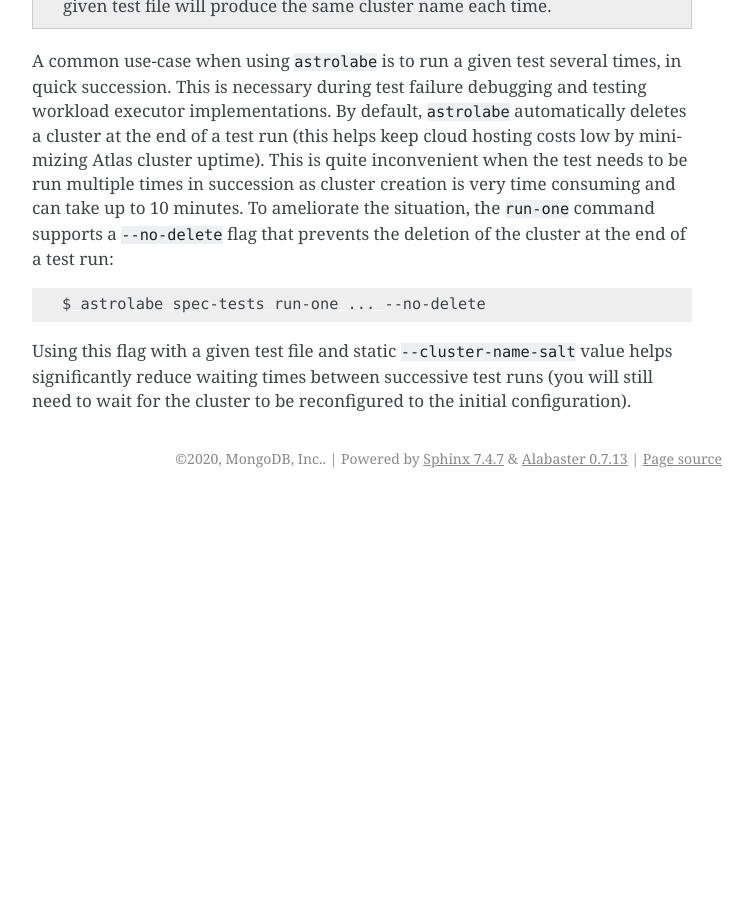
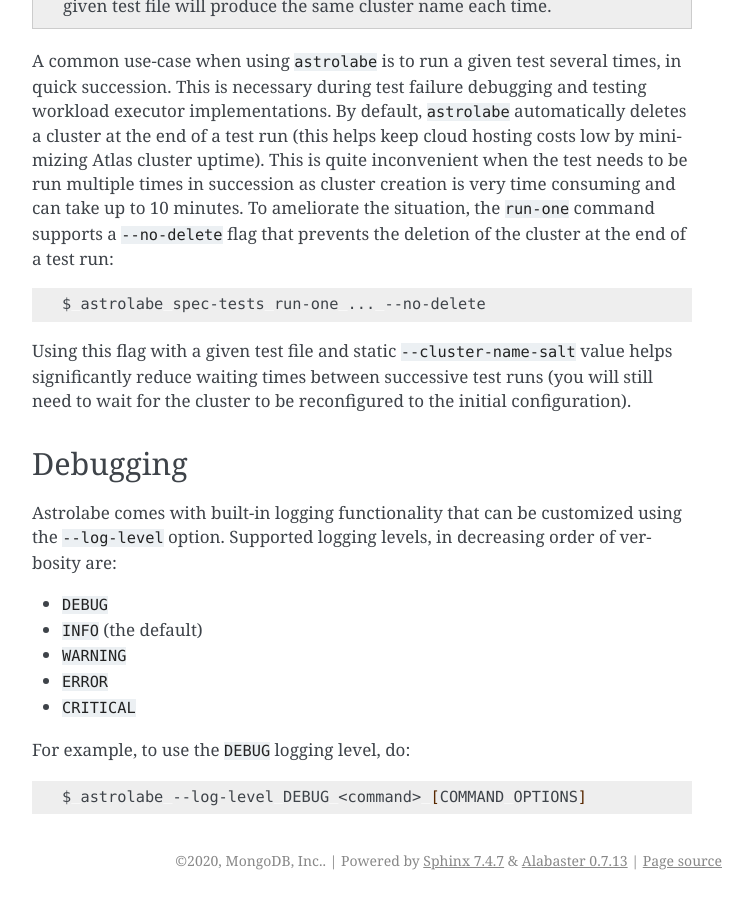
Before and after one commit to mongodb-labs/drivers-atlas-testing, a Sphinx documentation site: the page built from docs/source/installing-running-locally.rst, in a window 1280 px wide and 900 px high, scrolled down 2877 px. Shown: the whole window, without its empty margins (388-1141 px from the left). Built offline with Sphinx 7.4.7, drawn with Linux system fonts in a browser that asks for light colours; before the commit the page ends 3375 px from its top, so only the background shows below that.

Commit message:
Add debug logging to atlasclient requests and responses

```diff
--- a/docs/source/installing-running-locally.rst
+++ b/docs/source/installing-running-locally.rst
@@ -115,3 +115,19 @@
 Using this flag with a given test file and static ``--cluster-name-salt`` value helps significantly reduce waiting
 times between successive test runs (you will still need to wait for the cluster to be reconfigured to the initial
 configuration).
+
+Debugging
+---------
+
+Astrolabe comes with built-in logging functionality that can be customized using the ``--log-level`` option.
+Supported logging levels, in decreasing order of verbosity are:
+
+* ``DEBUG``
+* ``INFO`` (the default)
+* ``WARNING``
+* ``ERROR``
+* ``CRITICAL``
+
+For example, to use the ``DEBUG`` logging level, do::
+
+  $ astrolabe --log-level DEBUG <command> [COMMAND OPTIONS]
```
Also changed, not shown: 2 other files.
